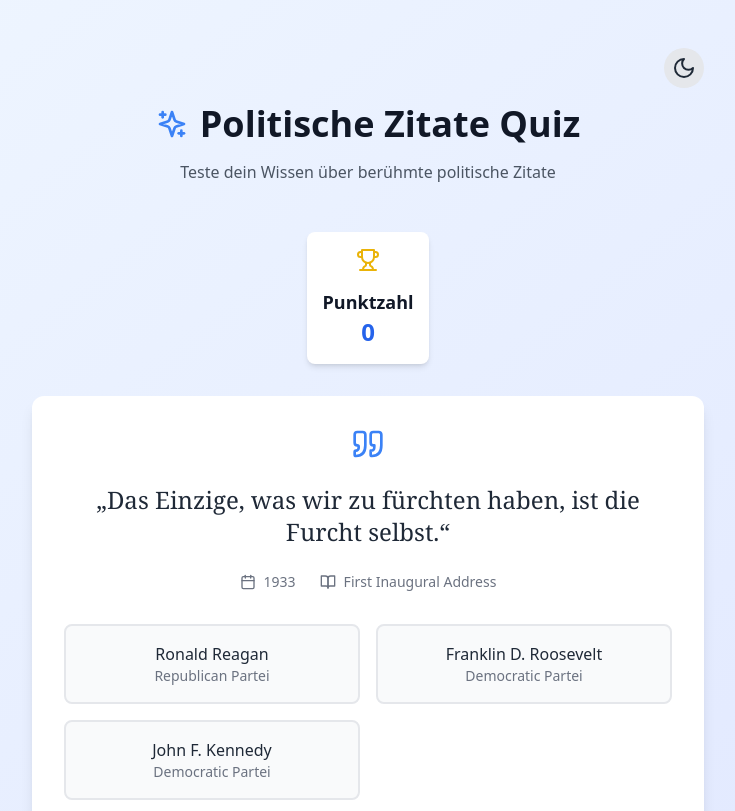
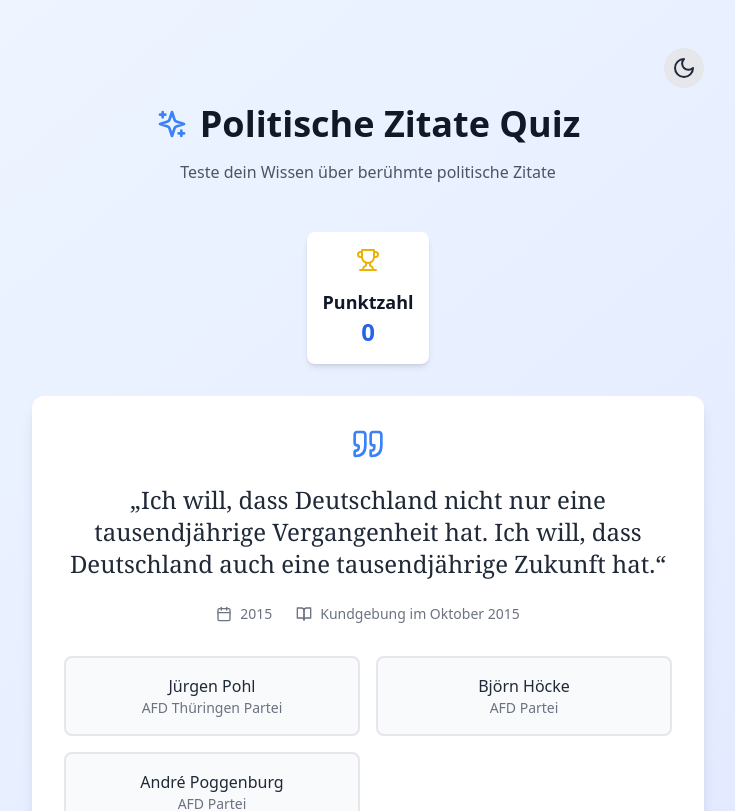
Before and after one commit to Zzackllack/Politk-Projekt, a React (Vite) app: page / in a window 1280 px wide. Shown: the top 811 px of the page, without its empty margins (272-1007 px from the left). Built offline with nearby package versions, Linux system fonts and the light colour scheme.

Commit message:
Replace quotes and authors with new entries from AFD party; update choices accordingly

```diff
--- /dev/null
+++ b/src/data/quotes.old.ts
@@ -0,0 +1,76 @@
+import { Quote, Choice } from "../types/quiz";
+
+export const quotes: Quote[] = [
+  {
+    id: 1,
+    text: "„Frage nicht, was dein Land für dich tun kann – frage, was du für dein Land tun kannst.“",
+    author: "John F. Kennedy",
+    party: "Democratic",
+    year: 1961,
+    context: "Inaugural Address",
+    source: "Presidential Library Archives",
+  },
+  {
+    id: 2,
+    text: "„Herr Gorbatschow, reißen Sie diese Mauer nieder!“",
+    author: "Ronald Reagan",
+    party: "Republican",
+    year: 1987,
+    context: "Speech at Brandenburg Gate",
+    source: "Reagan Presidential Library",
+  },
+  {
+    id: 3,
+    text: "„Das Einzige, was wir zu fürchten haben, ist die Furcht selbst.“",
+    author: "Franklin D. Roosevelt",
+    party: "Democratic",
+    year: 1933,
+    context: "First Inaugural Address",
+    source: "National Archives",
+  },
+  {
+    id: 4,
+    text: "„Die Regierung ist nicht die Lösung unseres Problems, die Regierung ist das Problem.“",
+    author: "Ronald Reagan",
+    party: "Republican",
+    year: 1981,
+    context: "First Inaugural Address",
+    source: "Reagan Presidential Library",
+  },
+  {
+    id: 5,
+    text: "„Ja, wir können!“",
+    author: "Barack Obama",
+    party: "Democratic",
+    year: 2008,
+    context: "Presidential Campaign Slogan",
+    source: "Campaign Archives",
+  },
+];
+
+export const choices: Choice[] = [
+  {
+    name: "John F. Kennedy",
+    party: "Democratic",
+  },
+  {
+    name: "Ronald Reagan",
+    party: "Republican",
+  },
+  {
+    name: "Franklin D. Roosevelt",
+    party: "Democratic",
+  },
+  {
+    name: "Barack Obama",
+    party: "Democratic",
+  },
+  {
+    name: "Donald Trump",
+    party: "Republican",
+  },
+  {
+    name: "George W. Bush",
+    party: "Republican",
+  },
+];
--- a/src/data/quotes.ts
+++ b/src/data/quotes.ts
@@ -3,63 +3,63 @@ import { Quote, Choice } from "../types/quiz";
 export const quotes: Quote[] = [
   {
     id: 1,
-    text: "„Frage nicht, was dein Land für dich tun kann – frage, was du für dein Land tun kannst.“",
-    author: "John F. Kennedy",
-    party: "Democratic",
-    year: 1961,
-    context: "Inaugural Address",
-    source: "Presidential Library Archives",
+    text: "„Linksextreme Lumpen müssen von deutschen Hochschulen verbannt werden“ und statt einem Studienplatz „lieber praktischer Arbeit zugeführt werden“",
+    author: "André Poggenburg",
+    party: "AFD",
+    year: 2017,
+    context: "Landtag Sachsen-Anhalt",
+    source: "Mitteldeutsche Zeitung",
   },
   {
     id: 2,
-    text: "„Herr Gorbatschow, reißen Sie diese Mauer nieder!“",
-    author: "Ronald Reagan",
-    party: "Republican",
-    year: 1987,
-    context: "Speech at Brandenburg Gate",
-    source: "Reagan Presidential Library",
+    text: "„Noch sitzt ihr da oben, ihr feigen Gestalten. Doch einst wird wieder Gerechtigkeit walten. Dann richtet das Volk, dann Gnade euch Gott“",
+    author: "Jürgen Pohl",
+    party: "AFD Thüringen",
+    year: 2017,
+    context: "Erstmaliger einzug in den Bundestag",
+    source: "Spiegel Online",
   },
   {
     id: 3,
-    text: "„Das Einzige, was wir zu fürchten haben, ist die Furcht selbst.“",
-    author: "Franklin D. Roosevelt",
-    party: "Democratic",
-    year: 1933,
-    context: "First Inaugural Address",
-    source: "National Archives",
+    text: "„Ich will, dass Deutschland nicht nur eine tausendjährige Vergangenheit hat. Ich will, dass Deutschland auch eine tausendjährige Zukunft hat.“",
+    author: "Björn Höcke",
+    party: "AFD",
+    year: 2015,
+    context: "Kundgebung im Oktober 2015",
+    source: "Focus",
   },
   {
     id: 4,
-    text: "„Die Regierung ist nicht die Lösung unseres Problems, die Regierung ist das Problem.“",
-    author: "Ronald Reagan",
-    party: "Republican",
-    year: 1981,
-    context: "First Inaugural Address",
-    source: "Reagan Presidential Library",
+    text: "„Ich möchte, dass ihr euch im Dienst verzehrt. Ich möchte euch als neue Preußen.“",
+    author: "Björn Höcke",
+    party: "AFD",
+    year: 2017,
+    context: "Persönliche Facebook-Seite",
+    source: "Welt",
   },
   {
     id: 5,
-    text: "„Ja, wir können!“",
-    author: "Barack Obama",
-    party: "Democratic",
-    year: 2008,
-    context: "Presidential Campaign Slogan",
-    source: "Campaign Archives",
+    text: "„Ich will auch gar nicht, daß Sie dafür stimmen! Deutschland soll frei werden, aber nicht durch Sie!“",
+    author: "Adolf Hitler",
+    party: "NSDAP",
+    year: 1933,
+    context: "Als Antwort auf Otto Wels",
+    source: "Archiv der Gegenwart",
   },
 ];
 
 export const choices: Choice[] = [
   {
-    name: "John F. Kennedy",
-    party: "Democratic",
+    name: "André Poggenburg",
+    party: "AFD",
   },
   {
-    name: "Ronald Reagan",
-    party: "Republican",
+    name: "Jürgen Pohl",
+    party: "AFD Thüringen",
   },
   {
-    name: "Franklin D. Roosevelt",
-    party: "Democratic",
+    name: "Björn Höcke",
+    party: "AFD",
   },
   {
     name: "Barack Obama",
```
